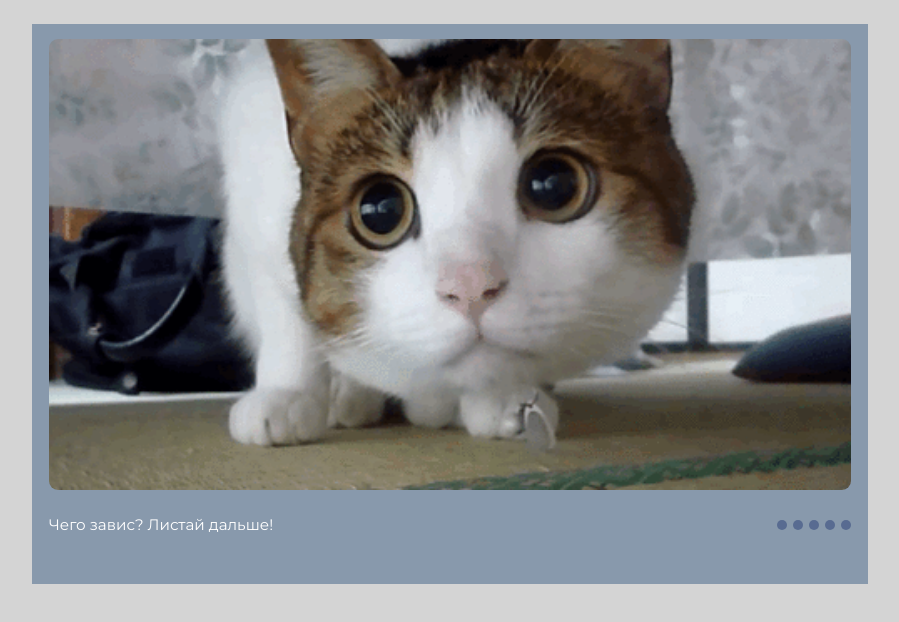
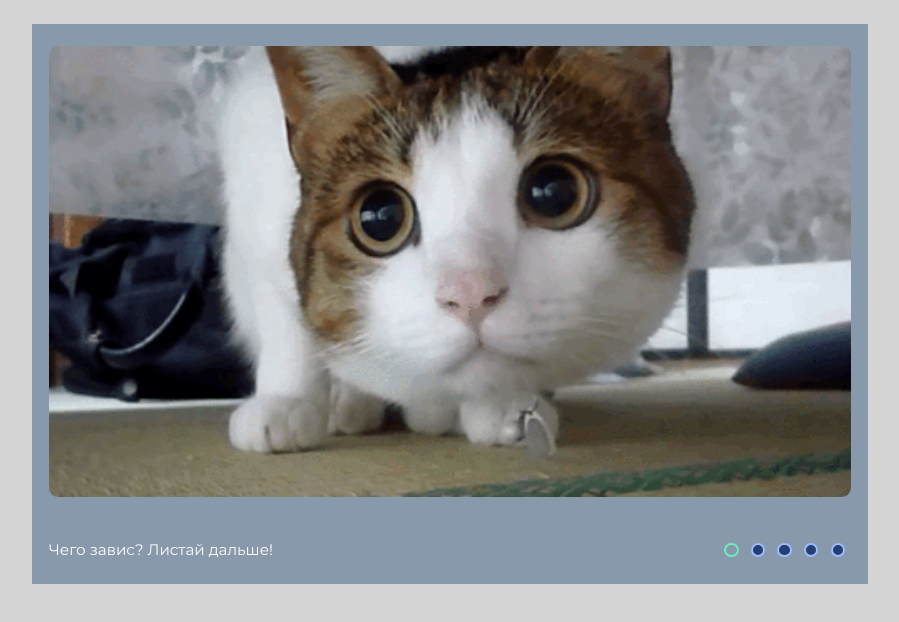
Before and after one commit to Tasha-B/cssMemSlider, a plain HTML site: page cssMemSlider/index.html in a window 1280 px wide. Shown: the part 76-698 px from the top of the page, without its empty margins (190-1089 px from the left). Drawn offline with Linux system fonts and the light colour scheme.

Commit message:
fix: change the behavior of the active controls
Sun, May 22, 0:14:30

```diff
--- a/cssMemSlider/index.html
+++ b/cssMemSlider/index.html
@@ -13,58 +13,56 @@
     <header class="header">
         <h1>cssMemeSlider</h1>
     </header>
-    <div class="wrapper">
-        <input type="radio" id="img-1" class="control" name="control" checked>
-        <input type="radio" id="img-2" class="control" name="control">
-        <input type="radio" id="img-3" class="control" name="control">
-        <input type="radio" id="img-4" class="control" name="control">
-        <input type="radio" id="img-5" class="control" name="control">
+    <div class="main">
+        <input type="radio" id="img-1" name="control" checked>
+        <input type="radio" id="img-2" name="control">
+        <input type="radio" id="img-3" name="control">
+        <input type="radio" id="img-4" name="control">
+        <input type="radio" id="img-5" name="control">
         <div class="slider">
-                <div class="slides img-1">
+            <div class="slides">
+                <div class="slide img-1">
                     <img class="slide" src="assets/img-1.gif" alt="meme"></img>
                 </div>
-                <div class="slides img-2">
+                <div class="slide img-2">
                     <img class="slide" src="assets/img-2.jpg" alt="meme"></img>
                 </div>
-                <div class="slides img-3">
+                <div class="slide img-3">
                     <img class="slide" src="assets/img-3.jpg" alt="meme"></img>
                 </div>
-                <div class="slides img-4">
+                <div class="slide img-4">
                     <img class="slide" src="assets/img-4.jpg" alt="meme"></img>
                 </div>
-                <div class="slides img-5">
+                <div class="slide img-5">
                     <img class="slide" src="assets/img-5.jpg" alt="meme"></img>
                 </div>
             </div>
-        <div class="slider-nav">
+        </div>
+        <div class="slider-description">
             <div class="slider-text">
-                <div class="text text-1"><span>Чего завис? Листай дальше!</span></div>
-                <div class="text text-2"><span>Почему я не узнал об этом раньше?</span></div>
-                <div class="text text-3"><span>Когда с подругой поняли друг друга</span></div>
-                <div class="text text-4"><span>Список людей, которые пишут мне первыми</span></div>
-                <div class="text text-5"><span>Вискас есть? А если найду?</span></div>
+                <div class="text"><span>Чего завис? Листай дальше!</span></div>
+                <div class="text"><span>Почему я не узнал об этом раньше?</span></div>
+                <div class="text"><span>Когда с подругой поняли друг друга</span></div>
+                <div class="text"><span>Список людей, которые пишут мне первыми</span></div>
+                <div class="text"><span>Вискас есть? А если найду?</span></div>
+            </div>
         </div>
         <div class="controls">
-                    <label for="img-1">
-                        <div class="control-btn" id="label-1"></div>
+            <label class="control" for="img-1">
+                <span></span>
             </label>
-
-                    <label for="img-2">
-                        <div class="control-btn" id="label-2"></div>
+            <label class="control" for="img-2">
+                <span></span>
             </label>
-
-                    <label for="img-3">
-                        <div class="control-btn" id="label-3"></div>
+            <label class="control" for="img-3">
+                <span></span>
             </label>
-
-                    <label for="img-4">
-                        <div class="control-btn" id="label-4"></div>
+            <label class="control" for="img-4">
+                <span></span>
             </label>
-
-                    <label for="img-5">
-                        <div class="control-btn" id="label-5"></div>
+            <label class="control" for="img-5">
+                <span></span>
             </label>
-            </div>
         </div>
     </div>
     <footer class="footer"></footer>
--- a/cssMemSlider/style.css
+++ b/cssMemSlider/style.css
@@ -31,132 +31,148 @@ h1 {
     color: rgb(24, 80, 145);
 }
 
-.wrapper {
+.main {
     max-width: 52.25rem;
+    width: 90%;
+    align-items: center;
     height: 35rem;
-    position: relative;
+    display: flex;
+    flex-wrap: wrap;
     margin: 0 auto;
+    padding: 0.94rem 1.06rem;
     background-color: rgb(136, 153, 172);
-    padding: 0.938rem 1.063rem;
 }
 
-.control {
+input {
     display: none;
 }
 
 .slider {
-    width: 50.125rem;
-    height: 84.9%;
-    padding: 0;
+    width: 100%;
+    height: 86%;
+    overflow: hidden;
     margin-bottom: 1.56rem;
-    margin-top: 0;
 }
 
 .slides {
-    max-width: 100%;
-    width: inherit;
-    height: inherit;
-    opacity: 0;
-    position: absolute;
-    transition: all ease .7s;
+    width: 500%;
+    transition: .7s;
+    display: flex;
     align-items: center;
-    overflow: hidden;
-    z-index: 0;
-    transition: transform ease-in-out 0.5s opacity ease-in-out;
 }
 
-img {
+.slide {
     width: 100%;
-    /* display: block; */
     border: none;
     border-radius: 9px;
-
+    display: block;
+    background-size: contain;
+    background-repeat: no-repeat;
+    background-position: center;
 }
 
-.slider-nav {
-    display: flex;
-    justify-content: space-between;
+.slider-description {
+    width: 50%;
+    overflow: hidden;
 }
 
 .slider-text {
-    width: 42rem;
-    height: 1.25rem;
-    overflow: hidden;
-    position: relative;
-    z-index: 0;
+    width: 500%;
+    transition: .7s;
+    display: flex;
+    align-items: center;
 }
 
 .text {
-    width: inherit;
-    height: inherit;
-    opacity: 0;
-    position: absolute;
-    transition: all ease .7s;
-    align-items: center;
-    overflow: hidden;
-    z-index: 0;
-    transition: transform ease-in-out 0.5s opacity ease-in-out;
+    width: 100%;
 }
 
 .controls {
-    width: 4.625rem;
+    width: 50%;
     display: flex;
-    overflow: hidden;
-    margin-left: auto;
-    position: relative;
+    justify-content: flex-end;
+    align-items: center;
 }
 
-.control-btn {
-    width: 0.625rem;
-    height: 0.625rem;
-    margin-left: 0.375rem;
-    background-color: rgba(40, 61, 117, 0.5);
+.control span {
+    width: 0.9rem;
+    height: 0.9rem;
+    margin: 0.38rem;
+    background: rgb(40, 61, 117);
+    border: 2px solid rgb(151, 191, 250);
     border-radius: 50%;
-    display: inline-block;
-    position: relative;
-    transition: background-color 0.5s ease-in-out;
+    display: block;
+    transition: 0.5s;
     cursor: pointer;
 }
 
-#label-1 {
-    margin-left: 0;
-}
-
-.control-btn:hover{
-    background-color: rgb(118, 233, 194);
+.control:hover > span{
+    border: 2px solid rgb(107, 235, 194);
     -webkit-transform: scale(1.3);
     -ms-transform: scale(1.3);
     transform: scale(1.3);
-    opacity: 0.45;
 }
 
-#img-1:checked ~ .controls #label-1,
-#img-2:checked ~ .controls #label-2,
-#img-3:checked ~ .controls #label-3,
-#img-4:checked ~ .controls #label-4,
-#img-5:checked ~ .controls #label-5 {
-    background-color: rgb(107, 255, 255);
-    opacity: 1;
+.control:active > span {
+    border: 2px solid rgb(248, 134, 99);
 }
 
-#img-1:checked ~ .slider > .img-1,
-#img-2:checked ~ .slider > .img-2,
-#img-3:checked ~ .slider > .img-3,
-#img-4:checked ~ .slider > .img-4,
-#img-5:checked ~ .slider > .img-5 {
-    opacity: 1;
-    z-index: 1;
-    transform: scale(1);
+#img-1:checked ~ .controls > .control[for="img-1"] > span,
+#img-2:checked ~ .controls > .control[for="img-2"] > span,
+#img-3:checked ~ .controls > .control[for="img-3"] > span,
+#img-4:checked ~ .controls > .control[for="img-4"] > span,
+#img-5:checked ~ .controls > .control[for="img-5"] > span {
+    background-color: transparent;
+    border-color: rgb(107, 235, 194);
 }
 
-#img-1:checked ~ .slider-nav > .slider-text > .text-1,
-#img-2:checked ~ .slider-nav > .slider-text > .text-2,
-#img-3:checked ~ .slider-nav > .slider-text > .text-3,
-#img-4:checked ~ .slider-nav > .slider-text > .text-4,
-#img-5:checked ~ .slider-nav > .slider-text > .text-5 {
-    opacity: 1;
+#img-1:checked ~ .controls > .control[for="img-1"]:hover > span,
+#img-2:checked ~ .controls > .control[for="img-2"]:hover > span,
+#img-3:checked ~ .controls > .control[for="img-3"]:hover > span,
+#img-4:checked ~ .controls > .control[for="img-4"]:hover > span,
+#img-5:checked ~ .controls > .control[for="img-5"]:hover > span {
+    border-color: #a6da2d;
 }
 
+#img-1:checked ~ .slider > .slides {
+    transform: translateX(0);
+}
+
+#img-2:checked ~ .slider > .slides {
+    transform: translateX(-20%);
+}
+
+#img-3:checked ~ .slider > .slides {
+    transform: translateX(-40%);
+}
+
+#img-4:checked ~ .slider > .slides {
+    transform: translateX(-60%);
+}
+
+#img-5:checked ~ .slider > .slides {
+   transform: translateX(-80%);
+}
+
+#img-1:checked ~ .slider-description > .slider-text {
+    transform: translateX(0);
+}
+
+#img-2:checked ~ .slider-description > .slider-text {
+    transform: translateX(-20%);
+}
+
+#img-3:checked ~ .slider-description > .slider-text {
+    transform: translateX(-40%);
+}
+
+#img-4:checked ~ .slider-description > .slider-text {
+    transform: translateX(-60%);
+}
+
+#img-5:checked ~ .slider-description > .slider-text {
+    transform: translateX(-80%);
+}
 
 .footer {
     height: 6.25rem;
@@ -166,29 +182,42 @@ img {
 }
 
 @media screen and (max-width: 767px) {
-    .wrapper {
-        flex-direction: column;
+    .main {
+        flex-direction: column-reverse;
+        padding: 0.94rem 1.06rem;
+        margin: 0 auto;
     }
 
     .slider {
-
-        order: 1;
-        margin: 0 auto;
+    }
+    .slides {
+    }
+    .slide {
+    }
+    .img-1 {
+    }
+    .img-2 {
+    }
+    .img-3 {
+    }
+    .img-4 {
+    }
+    .img-5 {
+    }
+    .slider-description {
+    }
+    .slider-text {
+    }
+    .text {
+    }
+    .controls {
+    }
+    .control {
+    }
+    .control:last-child {
+        padding-right: 0.5rem;
+    }
+    .footer {
     }
 
-    .slides {
-        width: 100%;
-        height: 100%;
-        object-fit: cover;
-    }
-
-    .slider-nav {
-        order: 2;
-    }
-
-    .control {
-        order: 2;
-    }
-
-
 }
```
Also changed, not shown: cssMemSlider/assets/img-1.jpg (deleted). Lines whose indentation alone changed are shown as unchanged.
